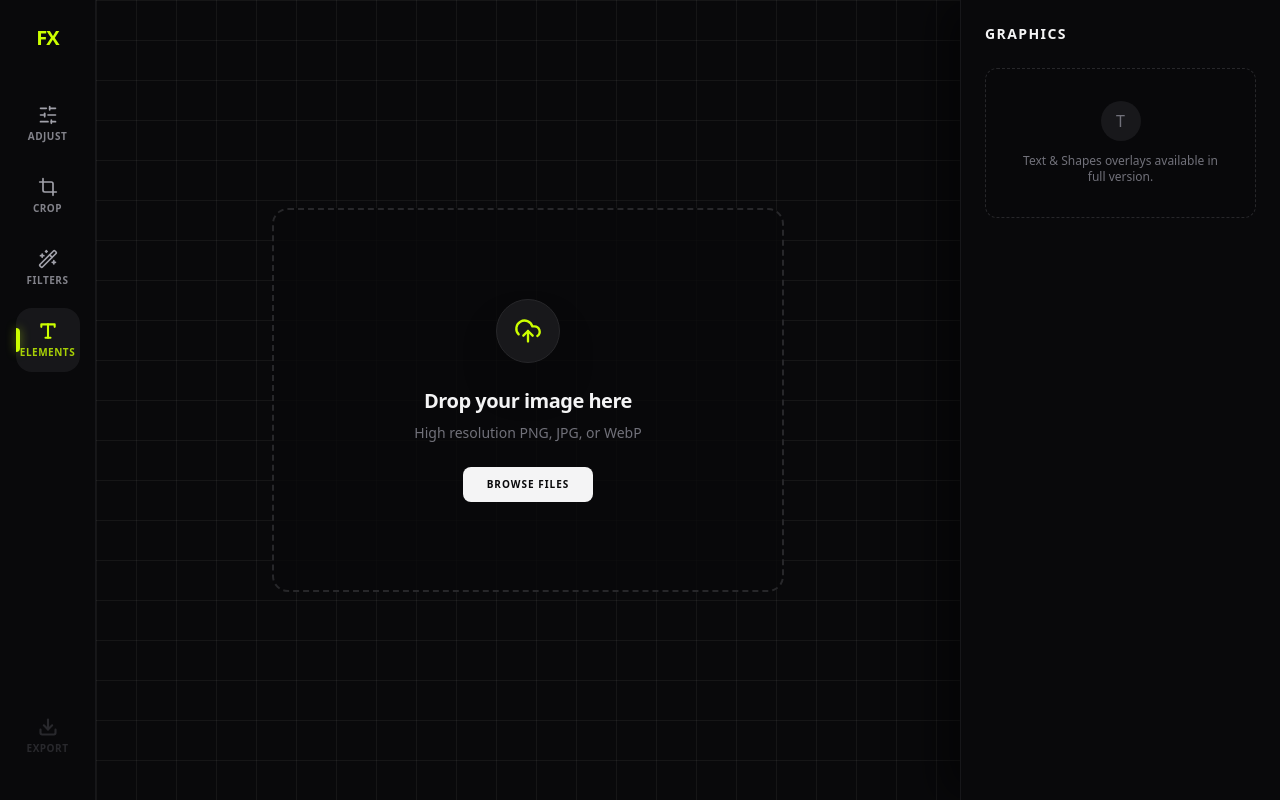
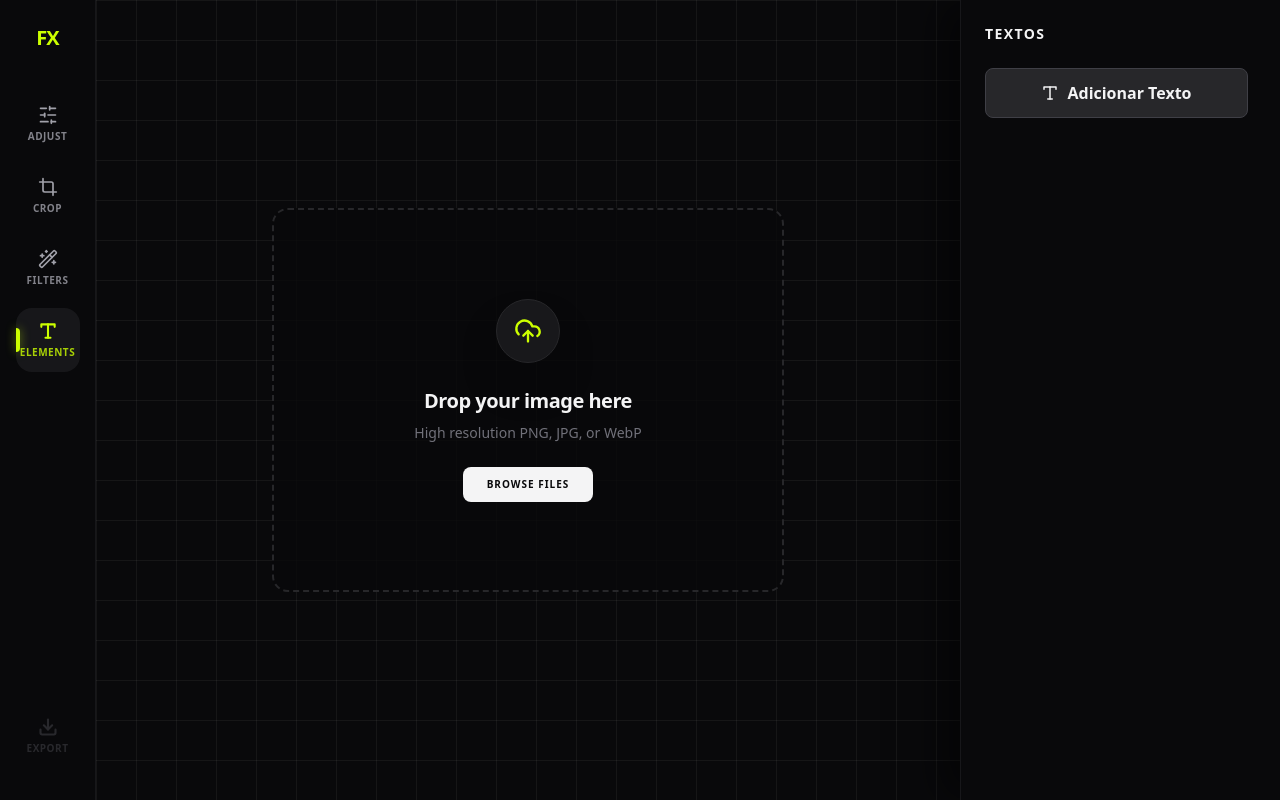
Before and after one commit to dev-leojesus/Editor-de-Fotos, a Next.js app: page / in a window 1280 px wide. Both pictures are taken after a click on the button "ELEMENTS". Built offline with nearby package versions, Linux system fonts and the light colour scheme.

Commit message:
Nova feature: Sistema de Textos e Gráficos sobrepostos escaláveis

```diff
--- a/src/components/PhotoEditor/CanvasView.tsx
+++ b/src/components/PhotoEditor/CanvasView.tsx
@@ -7,7 +7,7 @@ import ReactCrop, { type PercentCrop } from 'react-image-crop';
 import 'react-image-crop/dist/ReactCrop.css'; // Add this missing import for the UI to work
 
 export default function CanvasView() {
-  const { image, setImage, adjustments, rotation, activeTab, crop, setCrop, filterIntensity, cropAspectRatio } = useEditorStore();
+  const { image, setImage, adjustments, rotation, activeTab, crop, setCrop, filterIntensity, cropAspectRatio, textLayers, selectedTextId } = useEditorStore();
   const [isDragging, setIsDragging] = useState(false);
   const [zoom, setZoom] = useState(1);
   const canvasRef = useRef<HTMLCanvasElement>(null);
@@ -220,6 +220,39 @@ export default function CanvasView() {
         ctx.fillRect(-sourceW / 2, -sourceH / 2, sourceW, sourceH);
       }
 
+      // Draw text layers
+      if (textLayers && textLayers.length > 0) {
+         ctx.globalCompositeOperation = 'source-over';
+         textLayers.forEach(t => {
+           // position relative to sourceW, sourceH (translated coords: center is 0,0)
+           const tx = (t.x / 100) * sourceW - (sourceW / 2);
+           const ty = (t.y / 100) * sourceH - (sourceH / 2);
+
+           ctx.font = `${t.fontWeight} ${(t.fontSize / 100) * sourceW}px ${t.fontFamily}`;
+           ctx.fillStyle = t.color;
+           ctx.textAlign = 'center';
+           ctx.textBaseline = 'middle';
+
+           if (t.shadow) {
+             ctx.shadowColor = 'rgba(0,0,0,0.8)';
+             ctx.shadowBlur = 10 * (sourceW / 800);
+             ctx.shadowOffsetX = 0;
+             ctx.shadowOffsetY = 2 * (sourceW / 800);
+           } else {
+             ctx.shadowColor = 'transparent';
+           }
+
+           // Handle multiline text
+           const lines = t.text.split('\n');
+           const lineHeight = ((t.fontSize / 100) * sourceW) * 1.2;
+           const startY = ty - ((lines.length - 1) * lineHeight) / 2;
+
+           lines.forEach((line, index) => {
+             ctx.fillText(line, tx, startY + (index * lineHeight));
+           });
+         });
+      }
+
       const exportedData = canvas.toDataURL('image/png', 1.0);
       const link = document.createElement('a');
       link.download = `edited-photo-${Date.now()}.png`;
@@ -229,6 +262,7 @@ export default function CanvasView() {
   };
 
   const ImgElement = (
+    <div className="relative inline-block max-w-full max-h-[85vh]" style={{ containerType: 'inline-size' } as React.CSSProperties}>
       <img
         src={image!}
         alt="Workspace"
@@ -236,6 +270,26 @@ export default function CanvasView() {
         style={{ filter: filterString }}
         draggable={false}
       />
+      {textLayers && textLayers.map(t => (
+        <div
+          key={t.id}
+          className={`absolute whitespace-pre text-center select-none pointer-events-none transition-all duration-75 ${selectedTextId === t.id ? 'border border-[#ccff00] backdrop-blur-[2px]' : ''}`}
+          style={{
+            left: `${t.x}%`,
+            top: `${t.y}%`,
+            transform: 'translate(-50%, -50%)',
+            color: t.color,
+            fontSize: `${t.fontSize}cqw`,
+            fontFamily: t.fontFamily,
+            fontWeight: t.fontWeight,
+            textShadow: t.shadow ? '0 2px 10px rgba(0,0,0,0.8)' : 'none',
+            lineHeight: '1.2'
+          }}
+        >
+          {t.text}
+        </div>
+      ))}
+    </div>
   );
 
   return (
--- a/src/components/PhotoEditor/PropertiesPanel.tsx
+++ b/src/components/PhotoEditor/PropertiesPanel.tsx
@@ -2,10 +2,10 @@ import React from 'react';
 import { useEditorStore } from './store';
 import { SliderControl } from './SliderControl';
 import { defaultAdjustments } from './types';
-import { RotateCcw, RotateCw, RefreshCcw } from 'lucide-react';
+import { RotateCcw, RotateCw, RefreshCcw, Type, Trash } from 'lucide-react';
 
 export default function PropertiesPanel() {
-  const { activeTab, adjustments, updateAdjustment, rotation, setRotation, resetAdjustments, filterIntensity, setFilterIntensity, cropAspectRatio, setCropAspect } = useEditorStore();
+  const { activeTab, adjustments, updateAdjustment, rotation, setRotation, resetAdjustments, filterIntensity, setFilterIntensity, cropAspectRatio, setCropAspect, textLayers, selectedTextId, addText, updateText, removeText, setSelectedTextId } = useEditorStore();
 
   const handleReset = (key: keyof typeof defaultAdjustments) => {
     updateAdjustment(key, defaultAdjustments[key]);
@@ -207,18 +207,81 @@ export default function PropertiesPanel() {
     );
   };
 
-  const renderElements = () => (
-    <div className="flex flex-col w-full animate-fade-in">
-      <h2 className="text-sm font-bold uppercase tracking-widest text-zinc-100 mb-6">Graphics</h2>
-      {/* Placeholder for elements panel */}
-      <div className="border border-dashed border-zinc-800 rounded-xl p-8 text-center bg-zinc-950/50">
-        <div className="w-10 h-10 bg-zinc-900 rounded-full mx-auto mb-3 flex items-center justify-center text-zinc-500">
-           T
+  const renderElements = () => {
+    const selectedText = textLayers.find(t => t.id === selectedTextId);
+
+    return (
+      <div className="flex flex-col w-full h-full animate-fade-in">
+        <h2 className="text-sm font-bold uppercase tracking-widest text-zinc-100 mb-6 shrink-0">Textos</h2>
+
+        <div className="flex-1 min-h-0 overflow-y-auto custom-scrollbar pr-2 space-y-4 pb-20">
+          <button
+            onClick={() => {
+              addText({
+                id: Date.now().toString(),
+                text: 'NOVO TEXTO',
+                x: 50,
+                y: 50,
+                fontSize: 10,
+                color: '#ffffff',
+                fontFamily: 'Inter, sans-serif',
+                fontWeight: 'bold',
+                shadow: true
+              });
+            }}
+            className="w-full py-3 bg-zinc-800 hover:bg-zinc-700 text-zinc-100 font-bold flex justify-center items-center gap-2 rounded-lg transition-colors border border-zinc-700"
+          >
+            <Type size={18} /> Adicionar Texto
+          </button>
+
+          {textLayers.length > 0 && (
+            <div className="bg-zinc-900 rounded-xl p-4 border border-zinc-800 space-y-2">
+              <p className="text-xs text-zinc-400 uppercase tracking-wider mb-2 font-semibold">Camadas de Texto</p>
+              {textLayers.map(t => (
+                <div
+                  key={t.id}
+                  className={`flex items-center justify-between p-2 rounded border cursor-pointer transition-colors ${selectedTextId === t.id ? 'bg-[#ccff00]/10 border-[#ccff00] text-[#ccff00]' : 'bg-zinc-950 border-zinc-800 text-zinc-300 hover:border-zinc-600'}`}
+                  onClick={() => setSelectedTextId(t.id)}
+                >
+                  <span className="truncate text-sm font-bold">{t.text}</span>
+                  <button onClick={(e) => { e.stopPropagation(); removeText(t.id); }} className="text-zinc-500 hover:text-red-500 transition-colors p-1"><Trash size={14}/></button>
+                </div>
+              ))}
+            </div>
+          )}
+
+          {selectedText && (
+            <div className="bg-zinc-900 rounded-xl p-4 border border-[#ccff00]/20 space-y-4">
+               <div>
+                 <label className="text-xs text-[#ccff00] font-bold uppercase block mb-2">Conteúdo</label>
+                 <textarea
+                   value={selectedText.text}
+                   onChange={e => updateText(selectedText.id, { text: e.target.value })}
+                   className="w-full bg-zinc-950 border border-zinc-800 rounded p-3 text-white resize-none text-sm outline-none focus:border-[#ccff00]/50"
+                   rows={2}
+                 />
+               </div>
+
+               <SliderControl label="Tamanho da Fonte" min={1} max={50} value={selectedText.fontSize} onChange={v => updateText(selectedText.id, { fontSize: v })} />
+
+               <div>
+                  <label className="text-xs text-zinc-400 font-bold uppercase block mb-2">Cor do Texto</label>
+                  <input type="color" value={selectedText.color} onChange={e => updateText(selectedText.id, { color: e.target.value })} className="w-full h-10 bg-zinc-950 rounded cursor-pointer border-0" />
+               </div>
+
+               <div className="pt-2 border-t border-zinc-800">
+                 <p className="text-xs text-zinc-400 font-bold uppercase block mb-4 mt-2">Posição</p>
+                 <div className="space-y-4">
+                   <SliderControl label="Horizontal (X)" min={0} max={100} value={selectedText.x} onChange={v => updateText(selectedText.id, { x: v })} />
+                   <SliderControl label="Vertical (Y)" min={0} max={100} value={selectedText.y} onChange={v => updateText(selectedText.id, { y: v })} />
+                 </div>
+               </div>
+            </div>
+          )}
         </div>
-        <p className="text-xs text-zinc-500">Text & Shapes overlays available in full version.</p>
       </div>
-    </div>
-  );
+    );
+  };
 
   return (
     <aside className="w-[320px] h-full bg-zinc-950 border-l border-zinc-800/50 p-6 flex flex-col shrink-0 z-10 relative shadow-[-20px_0_40px_rgba(0,0,0,0.5)]">
--- a/src/components/PhotoEditor/store.ts
+++ b/src/components/PhotoEditor/store.ts
@@ -9,8 +9,10 @@ export const useEditorStore = create<EditorState>((set) => ({
   cropAspectRatio: undefined,
   activeTab: 'adjust',
   filterIntensity: 100,
+  textLayers: [],
+  selectedTextId: null,
 
-  setImage: (url) => set({ image: url }),
+  setImage: (url) => set({ image: url, textLayers: [], selectedTextId: null, crop: null }),
 
   updateAdjustment: (key, value) => set((state) => ({
     adjustments: {
@@ -39,6 +41,16 @@ export const useEditorStore = create<EditorState>((set) => ({
 
   setFilterIntensity: (val) => set({ filterIntensity: val }),
 
+  addText: (text) => set((state) => ({ textLayers: [...state.textLayers, text], selectedTextId: text.id })),
+  updateText: (id, updates) => set((state) => ({
+    textLayers: state.textLayers.map(t => t.id === id ? { ...t, ...updates } : t)
+  })),
+  removeText: (id) => set((state) => ({
+    textLayers: state.textLayers.filter(t => t.id !== id),
+    selectedTextId: state.selectedTextId === id ? null : state.selectedTextId
+  })),
+  setSelectedTextId: (id) => set({ selectedTextId: id }),
+
   exportImage: async () => {
     // Canvas export implementation will be handled via an event or ref.
     const event = new CustomEvent('export-image');
```
Also changed, not shown: src/components/PhotoEditor/types.ts (+18 -0 lines). Lines whose indentation alone changed are shown as unchanged.
